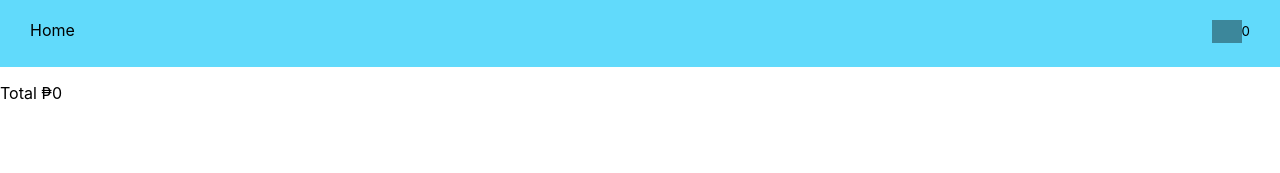
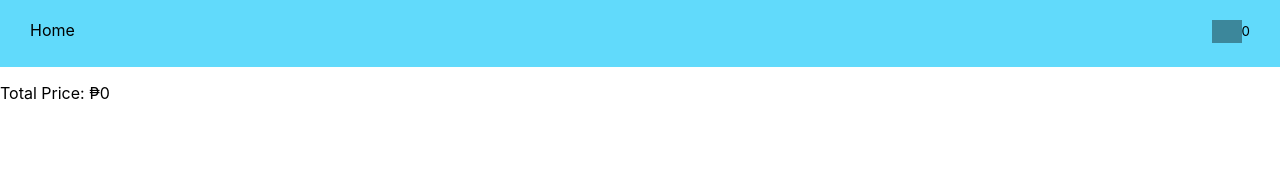
Before and after one commit to EmanDomo/CCS112-Midterm-Group-Activity, a React (Create React App) app: page / in a window 1280 px wide. Both pictures are taken after a click on the picture 1226 px from the left and 31 px from the top of the page. Shown: the top 173 px of the page. Built offline with nearby package versions, Linux system fonts and the light colour scheme; grey boxes are pictures that could not be loaded.

Commit message:
Commit By: Jeshua, Sean, Aira, Eman

```diff
--- a/src/components/CartList.js
+++ b/src/components/CartList.js
@@ -40,7 +40,7 @@ function CartList({ cart }) {
                 })
             }
 
-            <p> Total ₱<span></span>
+            <p> Total Price: ₱<span></span>
                 {
                     CART.map(item => item.price * item.quantity).reduce((total, value) => total + value, 0)
                 }
```
